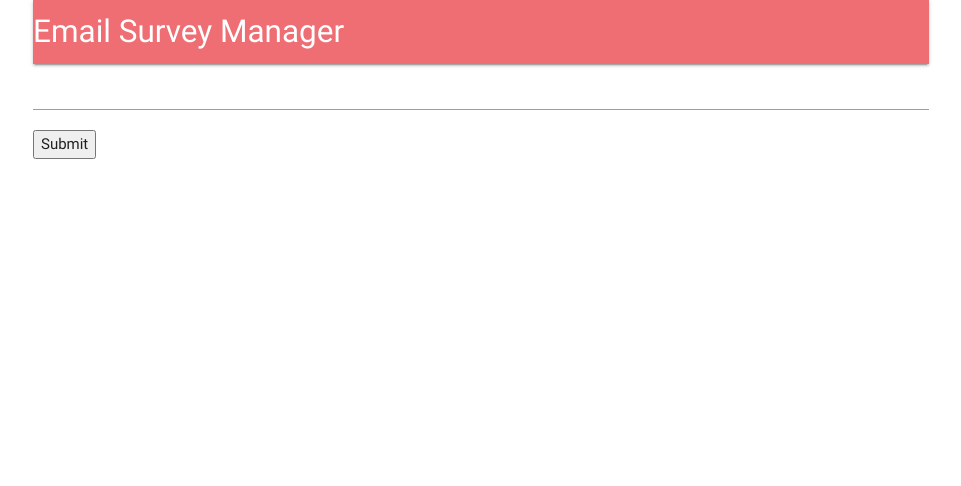
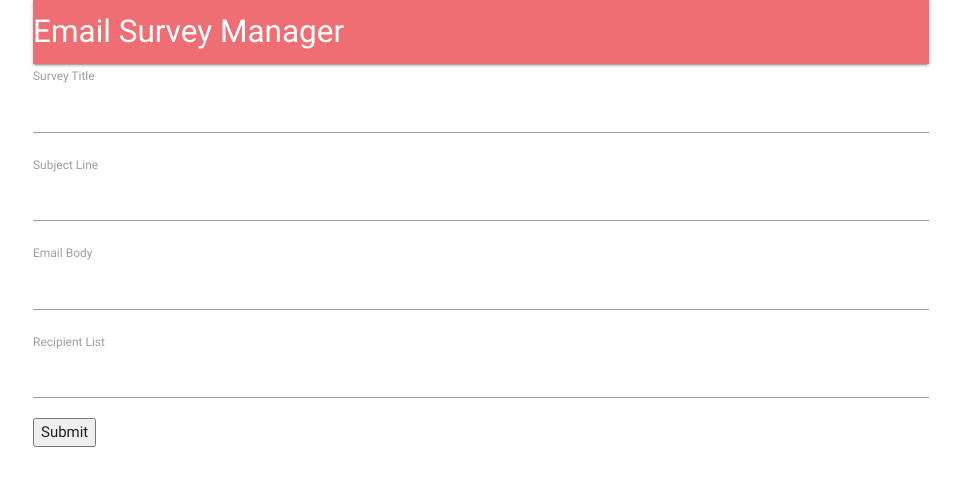
Before and after one commit to dacup72/email-survey-manager, a React (Create React App) app in the folder client/: page /surveys/new in a window 1280 px wide. Shown: the top 486 px of the page, without its empty margins (159-1120 px from the left). Built offline with nearby package versions, Linux system fonts and the light colour scheme; no server answers.

Commit message:
refactored survey form component to display Fields better

```diff
--- a/client/src/components/surveys/SurveyField.js
+++ b/client/src/components/surveys/SurveyField.js
@@ -1,11 +1,13 @@
 // SurveyField contains logic to render a single label and text input
 import React from 'react';
 
-export default props => {
-  console.log("SurveyField props: ", props);
+// input is props.input
+export default ({ input, label }) => {
   return (
     <div>
-      <input />
+      <label>{label}</label>
+      {/* Takes all of the properties on input and adds it to the input tag */}
+      <input {...input} />
     </div>
   );
 };
--- a/client/src/components/surveys/SurveyForm.js
+++ b/client/src/components/surveys/SurveyForm.js
@@ -1,23 +1,33 @@
 // SurveyForm shows a form for a user to add input
 import React, { Component } from 'react';
+import _ from 'lodash';
 // reduxForm allows this form to communicate with the redux state
 // Field is a helper for rendering any type of html form elements to collect input
 // Each field is going to have a component containing our custom surveyField components
 import { reduxForm, Field } from 'redux-form';
 import SurveyField from './SurveyField';
 
+// All caps means do not change this const
+const FIELDS = [
+  { label: 'Survey Title', name: 'title' },
+  { label: 'Subject Line', name: 'subject' },
+  { label: 'Email Body', name: 'body' },
+  { label: 'Recipient List', name: 'emails' }
+];
+
 class SurveyForm extends Component {
   renderFields() {
-    return (
-      <div>
+    return _.map(FIELDS, ({ label, name }) => {
+      return (
         <Field
+          component={SurveyField}
           type="text"
-          name="title"
-          component={SurveyField}
+          label={label}
+          name={name}
         />
-      </div>
-    );
-  }
+      );
+    });
+  };
 
   render() {
     return (
```
